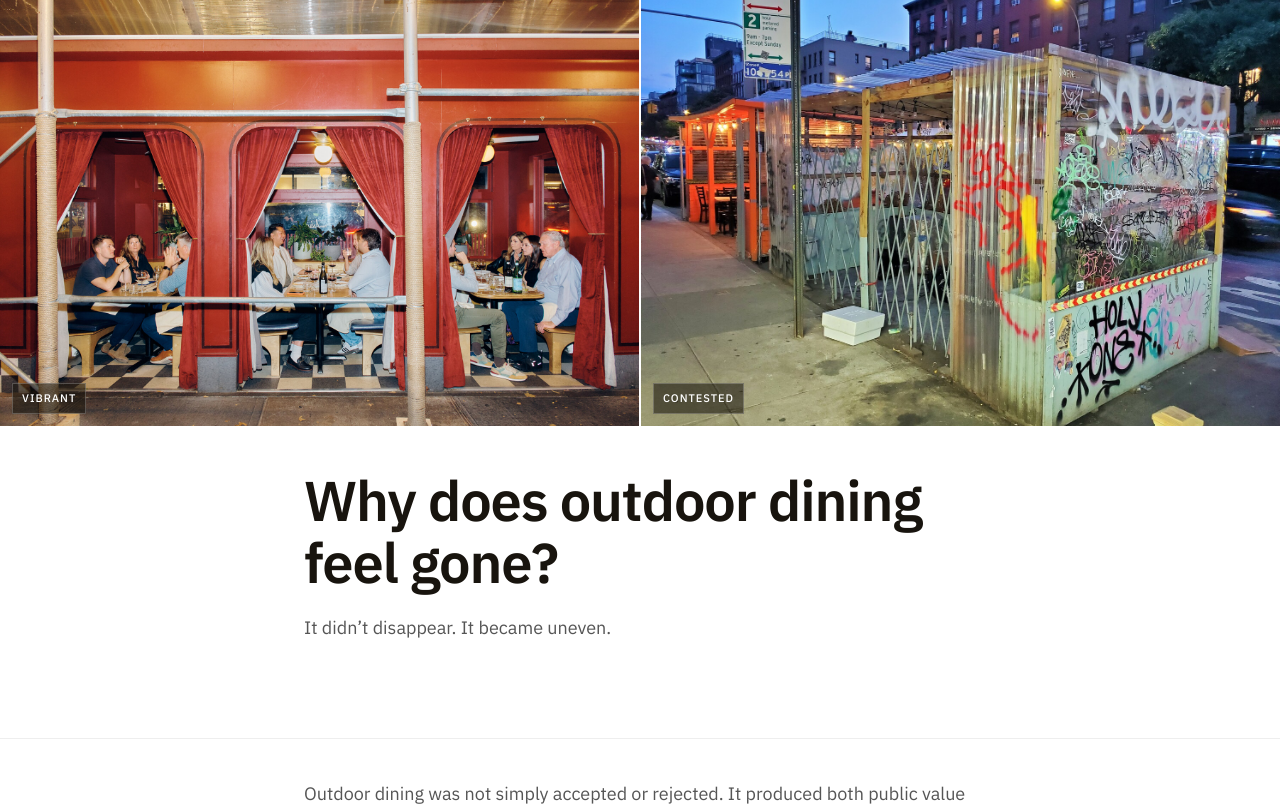
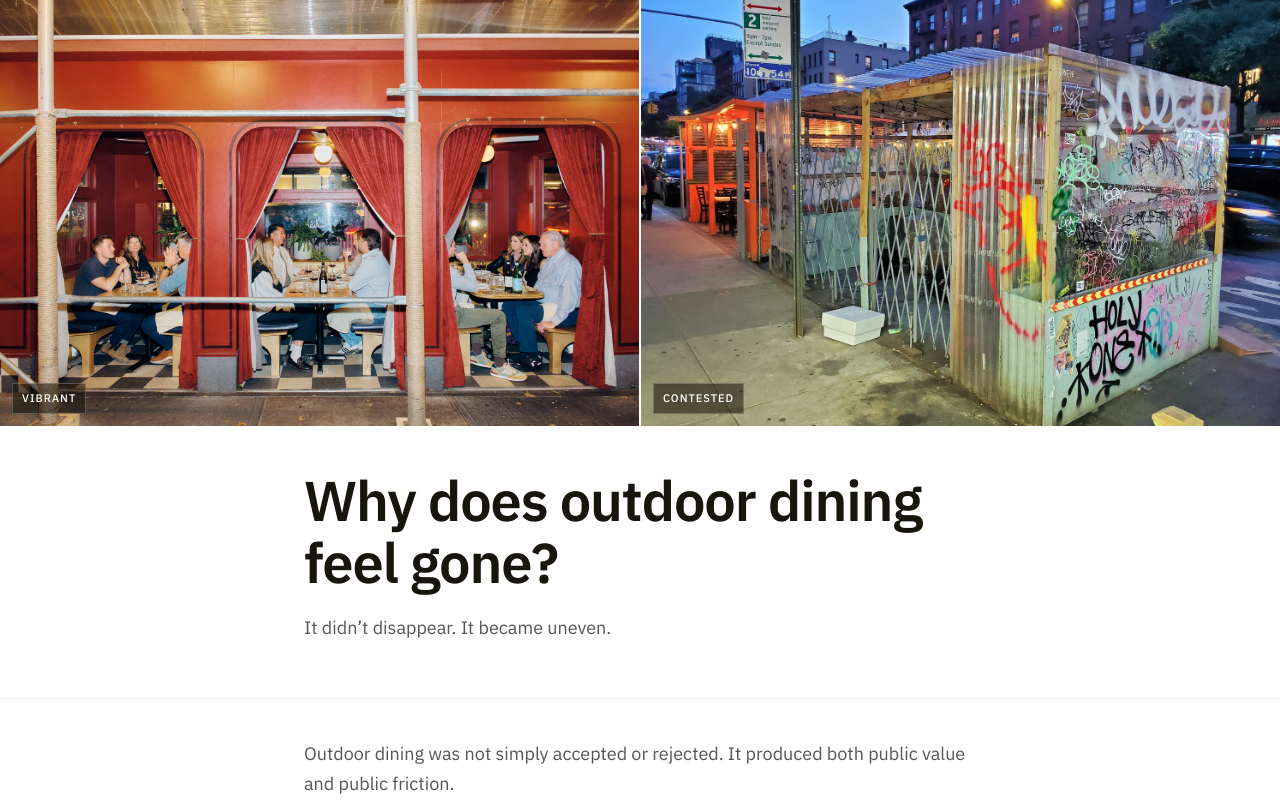
Before and after one commit to hoonkim0123/thesis, a Vue app in the folder vue-project/: page / in a window 1280 px wide. Shown: the top 806 px of the page. Built offline with nearby package versions, Linux system fonts and the light colour scheme; no server answers.

Commit message:
padding s1

```diff
--- a/vue-project/src/style.css
+++ b/vue-project/src/style.css
@@ -353,7 +353,7 @@ section:last-child {
 /* ======================== */
 #s1 {
   padding-top: 0;
-  padding-bottom: 80px;
+  padding-bottom: 40px;
 }
 
 .hed-main {
```
